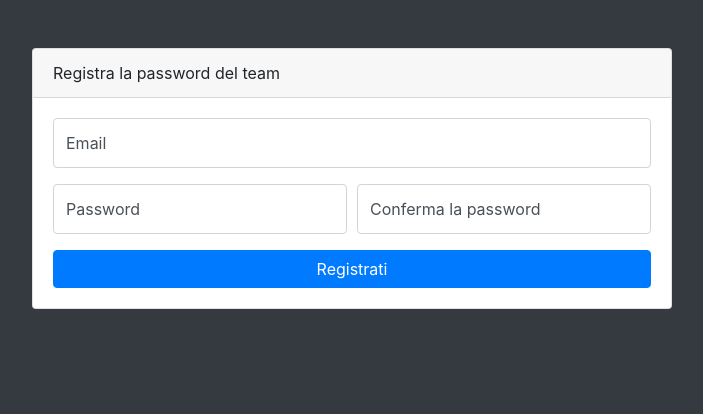
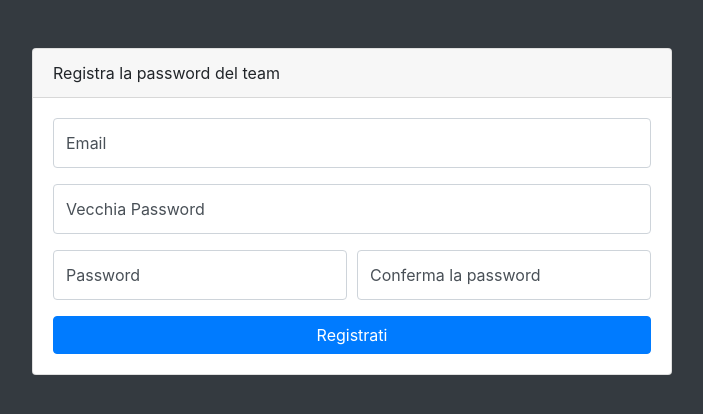
Before and after one commit to SSE-Project23-24/Ingegneria, a PHP site: page /registrateam.php in a window 1280 px wide. Shown: the top 414 px of the page, without its empty margins (288-991 px from the left). Run offline with PHP 8.4, Linux system fonts and the light colour scheme.

Commit message:
addind control and hashing password to change password form

```diff
--- a/Admin/registrateam.php
+++ b/Admin/registrateam.php
@@ -1,39 +1,43 @@
 <!DOCTYPE html>
 <html lang="en">
-
 <head>
-
     <meta charset="utf-8">
     <meta http-equiv="X-UA-Compatible" content="IE=edge">
     <meta name="viewport" content="width=device-width, initial-scale=1, shrink-to-fit=no">
     <meta name="description" content="">
     <meta name="author" content="">
-
     <title>SB Admin - Register</title>
-
-    <!-- Bootstrap core CSS-->
     <link href="vendor/bootstrap/css/bootstrap.min.css" rel="stylesheet">
-
-    <!-- Custom fonts for this template-->
     <link href="vendor/fontawesome-free/css/all.min.css" rel="stylesheet" type="text/css">
-
-    <!-- Custom styles for this template-->
     <link href="css/sb-admin.css" rel="stylesheet">
-
+    <style>
+        .strength-weak {
+            color: red;
+        }
+        .strength-medium {
+            color: orange;
+        }
+        .strength-strong {
+            color: green;
+        }
+    </style>
 </head>
-
 <body class="bg-dark">
-
 <div class="container">
     <div class="card card-register mx-auto mt-5">
         <div class="card-header">Registra la password del team</div>
         <div class="card-body">
             <form action="registrateam.php" method="POST">
-
                 <div class="form-group">
                     <div class="form-label-group">
-                <input type="email" name="email" id="inputEmail" class="form-control" placeholder="Email " required="required">
-                <label for="inputEmail">Email </label>
+                        <input type="email" name="email" id="inputEmail" class="form-control" placeholder="Email" required="required">
+                        <label for="inputEmail">Email</label>
+                    </div>
+                </div>
+                <div class="form-group">
+                    <div class="form-label-group">
+                        <input type="password" name="old_password" id="oldPassword" class="form-control" placeholder="Vecchia Password" required="required" autocomplete="off">
+                        <label for="oldPassword">Vecchia Password</label>
                     </div>
                 </div>
                 <div class="form-group">
@@ -52,42 +56,161 @@
                         </div>
                     </div>
                 </div>
-             <button type="submit" class="btn btn-primary btn-block" > Registrati </button>
+                <div id="passwordStrength" class="mt-2"></div>
+                <button type="submit" class="btn btn-primary btn-block">Registrati</button>
             </form>
         </div>
     </div>
 </div>
 
-<?php
+<script>
+    document.getElementById('inputPassword').addEventListener('input', function() {
+        var password = this.value;
+        var strengthText = '';
+        var strengthClass = '';
+        var strength = 0;
 
-$conn = mysqli_connect ("localhost", "root", "", "civicsense") or die ("Connessione non riuscita");
+        if (password.length >= 8) strength++;
+        if (password.length >= 12) strength++;
+        if (password.match(/[a-z]/)) strength++;
+        if (password.match(/[A-Z]/)) strength++;
+        if (password.match(/[0-9]/)) strength++;
+        if (password.match(/[^a-zA-Z0-9]/)) strength++;
 
-$email = (isset($_POST['email'])) ? $_POST['email'] : null;
-$pass = (isset($_POST['password'])) ? $_POST['password'] : null;
-
-
-if ($email && $pass !== null) {
-
-$stmt = $conn->prepare("UPDATE team SET password = ? WHERE email_t = ?");
-$stmt->bind_param("ss", $pass, $email);
-$stmt->execute();
-$result = $stmt->get_result();
-
-if($result){
-	echo("<br><b><br><p> <center> <font color=white font face='Courier'> Password registrata! Clicca su <a href='login.php'>Login </a>per accedere. </b></center></p><br><br> ");
-}
+        if (strength <= 2) {
+            strengthText = 'Password debole';
+            strengthClass = 'strength-weak';
+        } else if (strength <= 4) {
+            strengthText = 'Password media';
+            strengthClass = 'strength-medium';
+        } else {
+            strengthText = 'Password forte';
+            strengthClass = 'strength-strong';
         }
 
+        var strengthDiv = document.getElementById('passwordStrength');
+        strengthDiv.innerText = strengthText;
+        strengthDiv.className = strengthClass;
+    });
+
+    document.getElementById('confirmPassword').addEventListener('input', function() {
+        var confirmPassword = this.value;
+        var password = document.getElementById('inputPassword').value;
+        if (confirmPassword === password) {
+            this.style.borderColor = 'green';
+        } else {
+            this.style.borderColor = 'red';
+        }
+    });
+</script>
+
+<script src="vendor/jquery/jquery.min.js"></script>
+<script src="vendor/bootstrap/js/bootstrap.bundle.min.js"></script>
+<script src="vendor/jquery-easing/jquery.easing.min.js"></script>
+</body>
+</html>
+
+<script>
+    document.getElementById('inputPassword').addEventListener('input', function() {
+        var password = this.value;
+        var strengthText = '';
+        var strengthClass = '';
+        var strength = 0;
+
+        if (password.length >= 8) strength++;
+        if (password.length >= 12) strength++;
+        if (password.match(/[a-z]/)) strength++;
+        if (password.match(/[A-Z]/)) strength++;
+        if (password.match(/[0-9]/)) strength++;
+        if (password.match(/[^a-zA-Z0-9]/)) strength++;
+
+        if (strength <= 2) {
+            strengthText = 'Password debole';
+            strengthClass = 'strength-weak';
+        } else if (strength <= 4) {
+            strengthText = 'Password media';
+            strengthClass = 'strength-medium';
+        } else {
+            strengthText = 'Password forte';
+            strengthClass = 'strength-strong';
+        }
+
+        var strengthDiv = document.getElementById('passwordStrength');
+        strengthDiv.innerText = strengthText;
+        strengthDiv.className = strengthClass;
+    });
+
+    document.getElementById('confirmPassword').addEventListener('input', function() {
+        var confirmPassword = this.value;
+        var password = document.getElementById('inputPassword').value;
+        if (confirmPassword === password) {
+            this.style.borderColor = 'green';
+        } else {
+            this.style.borderColor = 'red';
+        }
+    });
+</script>
+<?php
+$conn = mysqli_connect("localhost", "root", "", "civicsense") or die("Connessione non riuscita");
+
+$email = isset($_POST['email']) ? $_POST['email'] : null;
+$old_pass = isset($_POST['old_password']) ? $_POST['old_password'] : null;
+$new_pass = isset($_POST['password']) ? $_POST['password'] : null;
+
+if ($email && $old_pass && $new_pass !== null) {
+    $stmt = $conn->prepare("SELECT codice, email_t, npersone, nomi, password FROM team WHERE email_t = ?");
+    $stmt->bind_param("s", $email);
+    $stmt->execute();
+    $stmt->store_result();
+    $result = $stmt->get_result();
+    if ($result->num_rows === 0) exit('No rows');
+    $row = $result->fetch_assoc();
+
+    if ($stmt->num_rows > 0) {
+        $stmt->bind_result($codice, $stored_email, $npersone, $nomi, $stored_hash);
+        $stmt->fetch();
+        if ($old_pass == $stored_hash) {
+            if (validate_password($new_pass)) {
+                $hashed_password = password_hash($new_pass, PASSWORD_BCRYPT);
+
+                $update_stmt = $conn->prepare("UPDATE team SET password = ? WHERE email_t = ?");
+                $update_stmt->bind_param("ss", $hashed_password, $email);
+                $update_stmt->execute();
+
+                if ($update_stmt->affected_rows > 0) {
+                    echo("<br><b><br><p> <center> <font color=white font face='Courier'> Password aggiornata! Clicca su <a href='login.php'>Login</a> per accedere. </b></center></p><br><br> ");
+                } else {
+                    echo("<br><b><br><p> <center> <font color=white font face='Courier'> Errore nell'aggiornamento della password. </b></center></p><br><br> ");
+                }
+                $update_stmt->close();
+            } else {
+                echo("<br><b><br><p> <center> <font color=white font face='Courier'> La nuova password non è valida. </b></center></p><br><br> ");
+            }
+        } else {
+            echo("<br><b><br><p> <center> <font color=white font face='Courier'> Vecchia password errata. </b></center></p><br><br> ");
+        }
+    } else {
+        echo("<br><b><br><p> <center> <font color=white font face='Courier'> Email non trovata. </b></center></p><br><br> ");
+    }
+    $stmt->close();
+}
+$conn->close();
+
+function validate_password($password): bool
+{
+    $strength = 0;
+
+    if (strlen($password) >= 8) $strength++;
+    if (strlen($password) >= 12) $strength++;
+    if (preg_match('/[a-z]/', $password)) $strength++;
+    if (preg_match('/[A-Z]/', $password)) $strength++;
+    if (preg_match('/[0-9]/', $password)) $strength++;
+    if (preg_match('/[^a-zA-Z0-9]/', $password)) $strength++;
+
+    return $strength >= 3;
+}
 ?>
 
-
-    <!-- Bootstrap core JavaScript-->
 <script src="vendor/jquery/jquery.min.js"></script>
 <script src="vendor/bootstrap/js/bootstrap.bundle.min.js"></script>
-
-    <!-- Core plugin JavaScript-->
 <script src="vendor/jquery-easing/jquery.easing.min.js"></script>
-
-  </body>
-
-</html>
```
Lines whose indentation alone changed are shown as unchanged.
